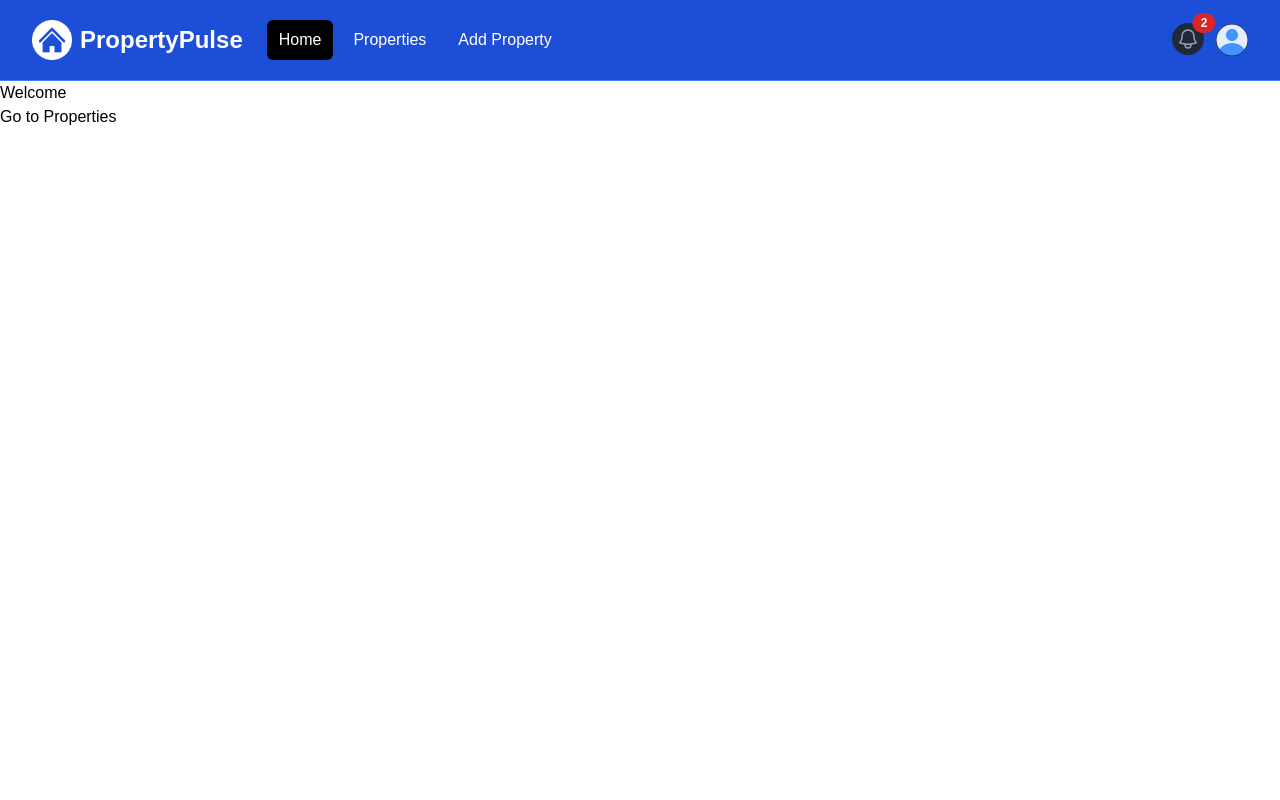
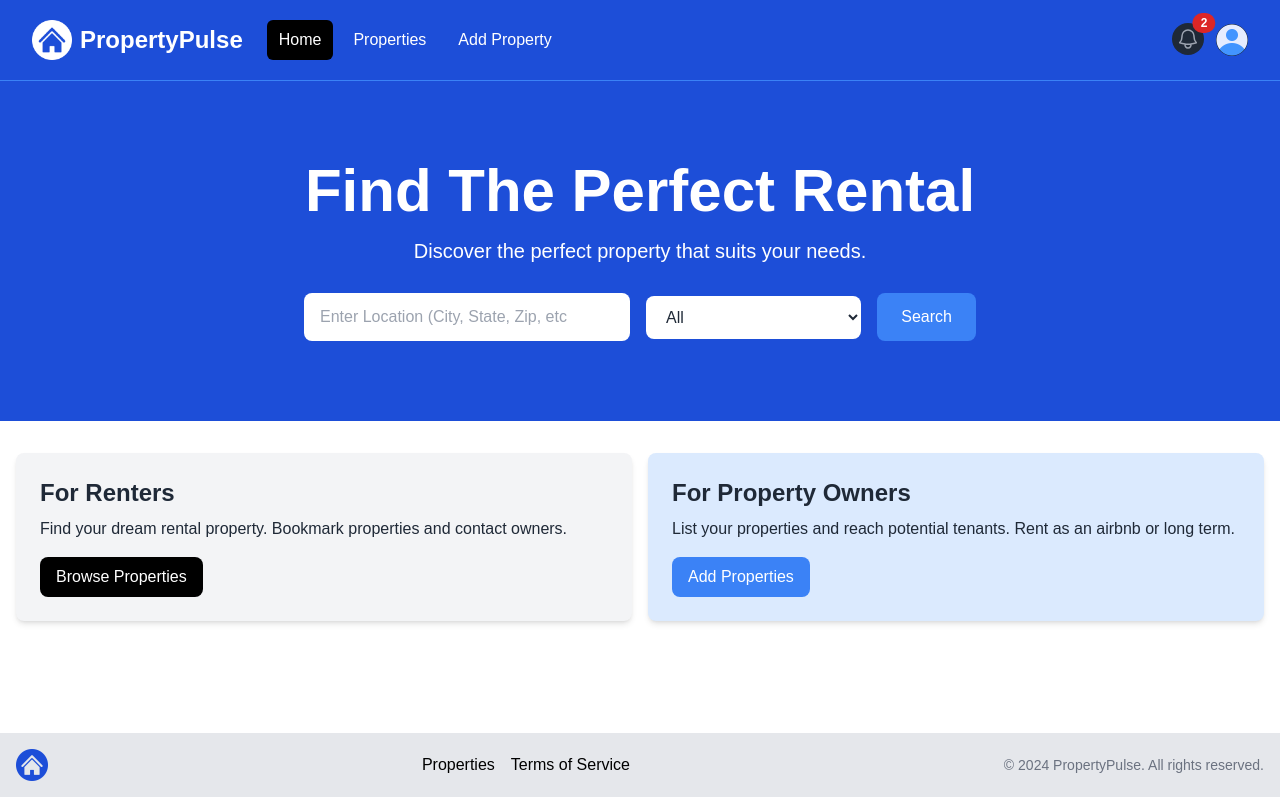
Before and after one commit to judo2000/property-pulse-nextjs, a Next.js app: page / in a window 1280 px wide. Built offline with nearby package versions, Linux system fonts and the light colour scheme.

Commit message:
Create Hero, InfoBoxes, InfoBox, and Footer components

```diff
--- a/_theme_files/index.html
+++ b/_theme_files/index.html
@@ -317,7 +317,7 @@
             <img
               src="images/properties/f1.jpg"
               alt=""
-              class="w-full h-auto rounded-t-xl md:rounded-tr-none md:rounded-l-xl w-full md:w-2/5"
+              class="w-full h-auto rounded-t-xl md:rounded-tr-none md:rounded-l-xl md:w-2/5"
             />
             <div class="p-6">
               <h3 class="text-xl font-bold">Seaside Retreat</h3>
--- a/app/layout.jsx
+++ b/app/layout.jsx
@@ -1,4 +1,5 @@
 import "@/assets/styles/globals.css";
+import Footer from "@/components/Footer";
 import Navbar from "@/components/Navbar";
 
 export const metadata = {
@@ -12,6 +13,7 @@
       <body>
         <Navbar />
         <main>{children}</main>
+        <Footer />
       </body>
     </html>
   );
--- a/app/page.jsx
+++ b/app/page.jsx
@@ -1,11 +1,12 @@
-import Link from "next/link";
+import Hero from "@/components/Hero";
+import InfoBoxes from "@/components/InfoBoxes";
 
 const HomePage = () => {
   return (
-    <div>
-      <h1 className="3xl">Welcome</h1>
-      <Link href="/properties">Go to Properties</Link>
-    </div>
+    <>
+      <Hero />
+      <InfoBoxes />
+    </>
   );
 };
 
--- /dev/null
+++ b/components/Footer.jsx
@@ -0,0 +1,33 @@
+import Image from "next/image";
+import logo from "@/assets/images/logo.png";
+import Link from "next/link";
+
+const Footer = () => {
+  const curentYear = new Date().getFullYear();
+  return (
+    <footer className="bg-gray-200 py-4 mt-24">
+      <div className="container mx-auto flex flex-col md:flex-row items-center justify-between px-4">
+        <div className="mb-4 md:mb-0">
+          <Image src={logo} alt="Logo" className="h-8 w-auto" />
+        </div>
+        <div className="flex flex-wrap justify-center md:justify-start mb-4 md:mb-0">
+          <ul className="flex space-x-4">
+            <li>
+              <Link href="/properties">Properties</Link>
+            </li>
+            <li>
+              <Link href="/">Terms of Service</Link>
+            </li>
+          </ul>
+        </div>
+        <div>
+          <p className="text-sm text-gray-500 mt-2 md:mt-0">
+            &copy; {curentYear} PropertyPulse. All rights reserved.
+          </p>
+        </div>
+      </div>
+    </footer>
+  );
+};
+
+export default Footer;
--- /dev/null
+++ b/components/Hero.jsx
@@ -0,0 +1,57 @@
+const Hero = () => {
+  return (
+    <section className="bg-blue-700 py-20 mb-4">
+      <div className="max-w-7xl mx-auto px-4 sm:px-6 lg:px-8 flex flex-col items-center">
+        <div className="text-center">
+          <h1 className="text-4xl font-extrabold text-white sm:text-5xl md:text-6xl">
+            Find The Perfect Rental
+          </h1>
+          <p className="my-4 text-xl text-white">
+            Discover the perfect property that suits your needs.
+          </p>
+        </div>
+        {/*<!-- Form Component -->*/}
+        <form className="mt-3 mx-auto max-w-2xl w-full flex flex-col md:flex-row items-center">
+          <div className="w-full md:w-3/5 md:pr-2 mb-4 md:mb-0">
+            <label htmlFor="location" className="sr-only">
+              Location
+            </label>
+            <input
+              type="text"
+              id="location"
+              placeholder="Enter Location (City, State, Zip, etc"
+              className="w-full px-4 py-3 rounded-lg bg-white text-gray-800 focus:outline-none focus:ring focus:ring-blue-500"
+            />
+          </div>
+          <div className="w-full md:w-2/5 md:pl-2">
+            <label htmlFor="property-type" className="sr-only">
+              Property Type
+            </label>
+            <select
+              id="property-type"
+              className="w-full px-4 py-3 rounded-lg bg-white text-gray-800 focus:outline-none focus:ring focus:ring-blue-500"
+            >
+              <option value="All">All</option>
+              <option value="Apartment">Apartment</option>
+              <option value="Studio">Studio</option>
+              <option value="Condo">Condo</option>
+              <option value="House">House</option>
+              <option value="Cabin Or Cottage">Cabin or Cottage</option>
+              <option value="Loft">Loft</option>
+              <option value="Room">Room</option>
+              <option value="Other">Other</option>
+            </select>
+          </div>
+          <button
+            type="submit"
+            className="md:ml-4 mt-4 md:mt-0 w-full md:w-auto px-6 py-3 rounded-lg bg-blue-500 text-white hover:bg-blue-600 focus:outline-none focus:ring focus:ring-blue-500"
+          >
+            Search
+          </button>
+        </form>
+      </div>
+    </section>
+  );
+};
+
+export default Hero;
--- /dev/null
+++ b/components/InfoBox.jsx
@@ -0,0 +1,24 @@
+import Link from "next/link";
+
+const InfoBox = ({
+  heading,
+  backgroundColor = "bg-gray-100",
+  textColor = "text-gray-800",
+  buttonInfo,
+  children,
+}) => {
+  return (
+    <div className={`${backgroundColor} p-6 rounded-lg shadow-md`}>
+      <h2 className={`${textColor} text-2xl font-bold`}>{heading}</h2>
+      <p className={`${textColor} mt-2 mb-4`}>{children}</p>
+      <Link
+        href={buttonInfo.link}
+        className={`${buttonInfo.backgroundColor} inline-block text-white rounded-lg px-4 py-2 hover:bg-gray-700`}
+      >
+        {buttonInfo.text}
+      </Link>
+    </div>
+  );
+};
+
+export default InfoBox;
--- /dev/null
+++ b/components/InfoBoxes.jsx
@@ -0,0 +1,37 @@
+import InfoBox from "./InfoBox";
+
+const InfoBoxes = () => {
+  return (
+    <section>
+      <div className="container-xl lg:container m-auto">
+        <div className="grid grid-cols-1 md:grid-cols-2 gap-4 p-4 rounded-lg">
+          <InfoBox
+            heading="For Renters"
+            buttonInfo={{
+              text: "Browse Properties",
+              link: "/properties",
+              backgroundColor: "bg-black",
+            }}
+          >
+            Find your dream rental property. Bookmark properties and contact
+            owners.
+          </InfoBox>
+          <InfoBox
+            heading="For Property Owners"
+            backgroundColor="bg-blue-100"
+            buttonInfo={{
+              text: "Add Properties",
+              link: "/properties/add",
+              backgroundColor: "bg-blue-500",
+            }}
+          >
+            List your properties and reach potential tenants. Rent as an airbnb
+            or long term.
+          </InfoBox>
+        </div>
+      </div>
+    </section>
+  );
+};
+
+export default InfoBoxes;
```
